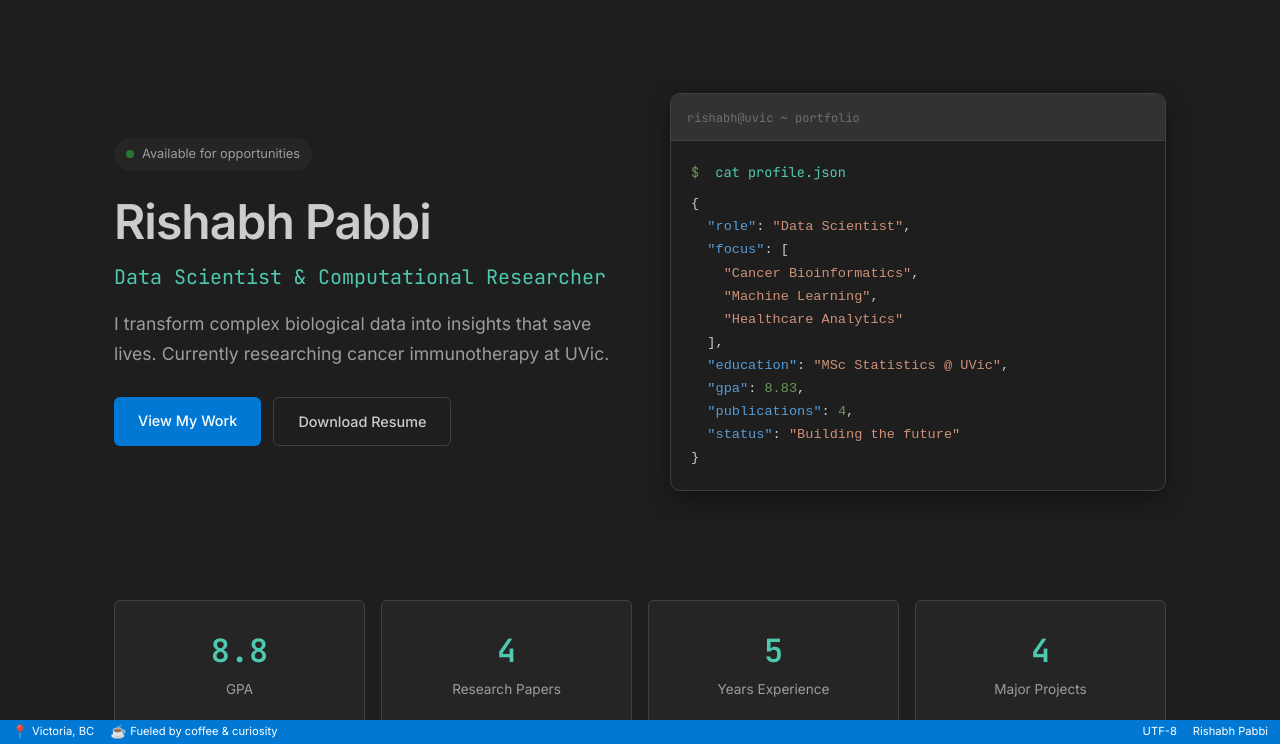
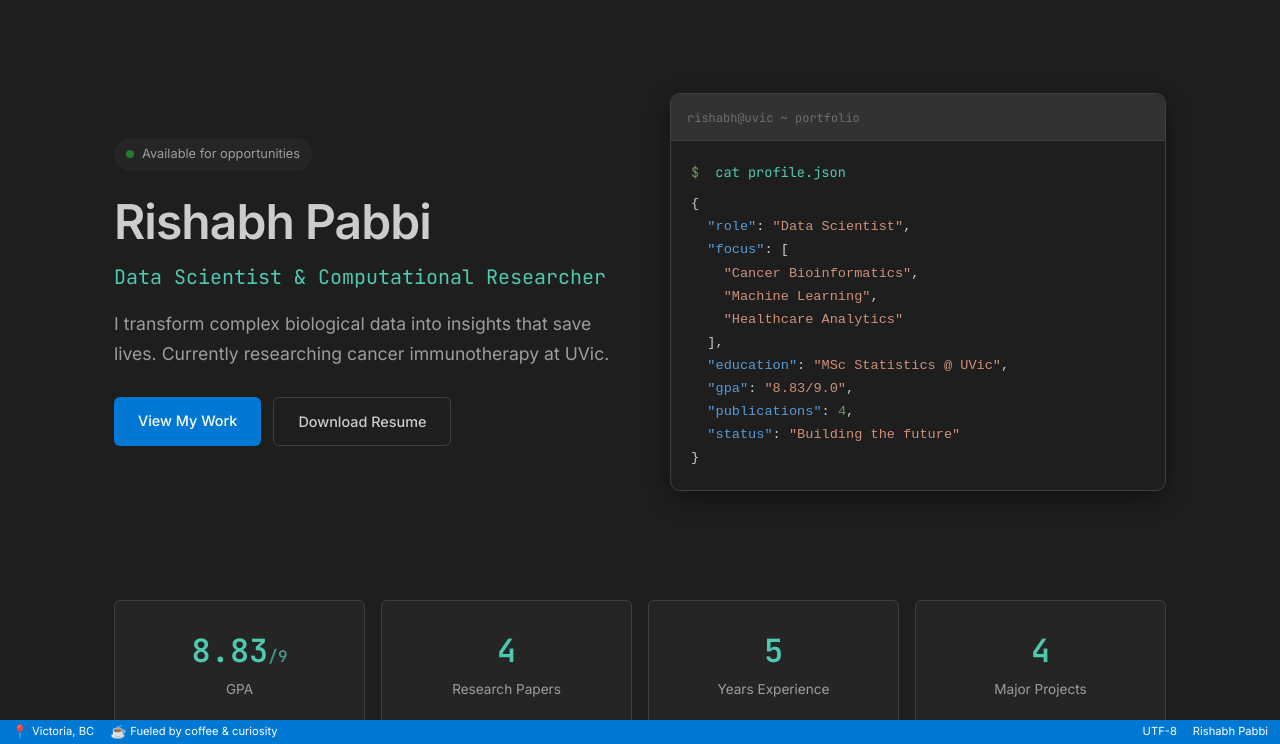
Before and after one commit to Rishabhpabbi/rishabhpabbi.github.io, a plain HTML site: page index.html in a window 1280 px wide. Shown: the part 56-800 px from the top of the page. Drawn offline with Linux system fonts and the light colour scheme.

Commit message:
Clarify GPA is out of 9.0 on home page

```diff
--- a/index.html
+++ b/index.html
@@ -112,7 +112,7 @@
     <span class="string">"Healthcare Analytics"</span>
   ],
   <span class="key">"education"</span>: <span class="string">"MSc Statistics @ UVic"</span>,
-  <span class="key">"gpa"</span>: <span class="number">8.83</span>,
+  <span class="key">"gpa"</span>: <span class="string">"8.83/9.0"</span>,
   <span class="key">"publications"</span>: <span class="number">4</span>,
   <span class="key">"status"</span>: <span class="string">"Building the future"</span>
 }</pre>
@@ -125,7 +125,7 @@
         <section class="stats-section">
             <div class="stats-grid">
                 <div class="stat-card">
-                    <span class="stat-number" data-target="8.83">0</span>
+                    <span class="stat-number">8.83<span style="font-size: 0.5em; opacity: 0.7;">/9</span></span>
                     <span class="stat-label">GPA</span>
                 </div>
                 <div class="stat-card">
```
